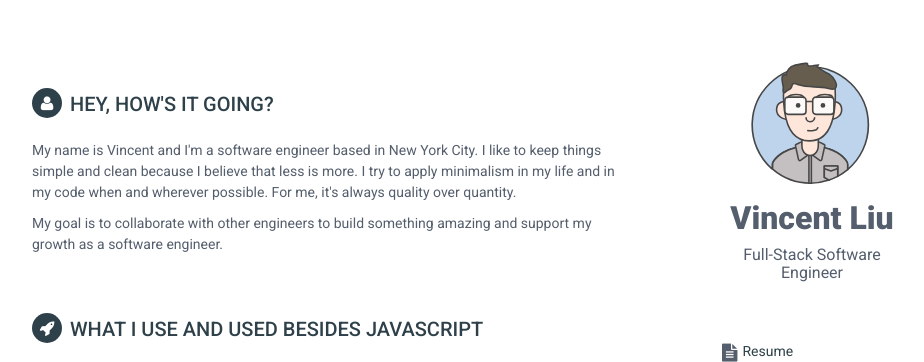
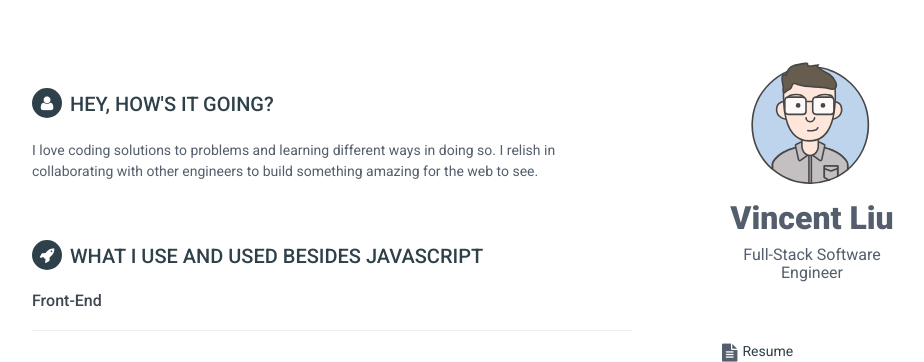
Before and after one commit to vincentliu38/vincentliu38.github.io, a plain HTML site: page index.html in a window 1280 px wide. Shown: the top 362 px of the page, without its empty margins (188-1112 px from the left). Drawn offline with Linux system fonts and the light colour scheme.

Commit message:
changed me info

```diff
--- a/index.html
+++ b/index.html
@@ -85,9 +85,7 @@
       <section class="section summary-section">
         <h2 class="section-title"><i class="fa fa-user"></i>Hey, how's it going?</h2>
         <div class="summary">
-          <p>My name is Vincent and I'm a software engineer based in New York City. I like to keep things simple and clean because I believe that less is more.
-          I try to apply minimalism in my life and in my code when and wherever possible. For me, it's always quality over quantity.</p>
-          <p>My goal is to collaborate with other engineers to build something amazing and support my growth as a software engineer.</p>
+          <p>I love coding solutions to problems and learning different ways in doing so. I relish in collaborating with other engineers to build something amazing for the web to see.</p>
         </div>
       </section>
 
```
